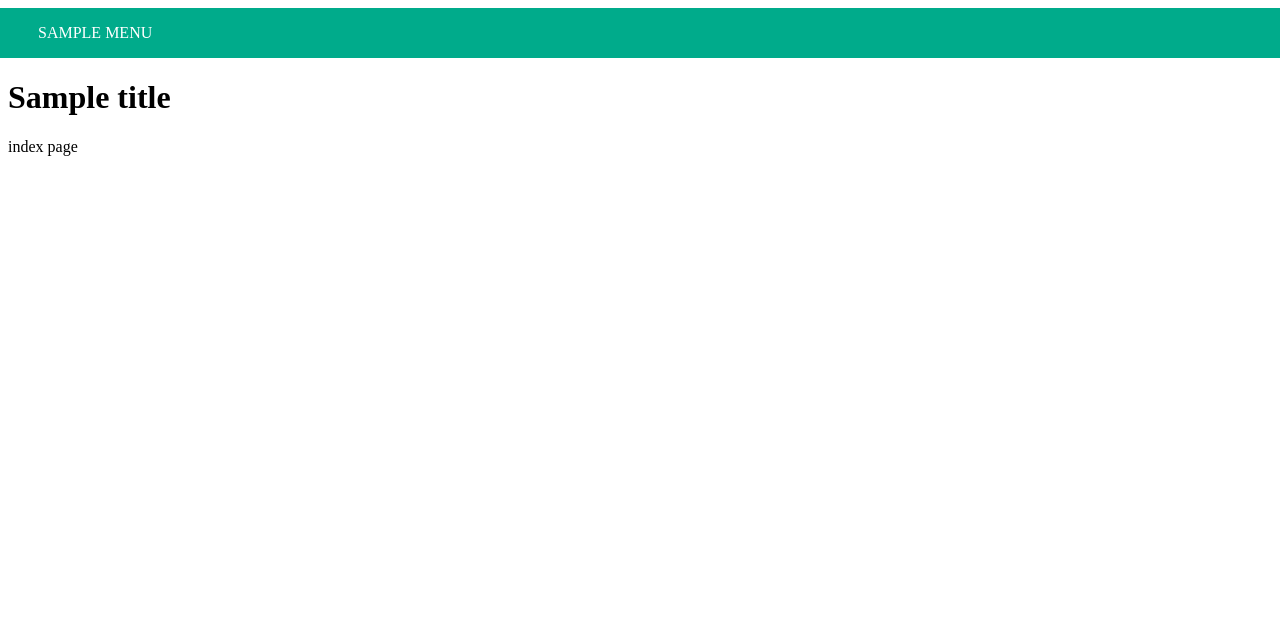
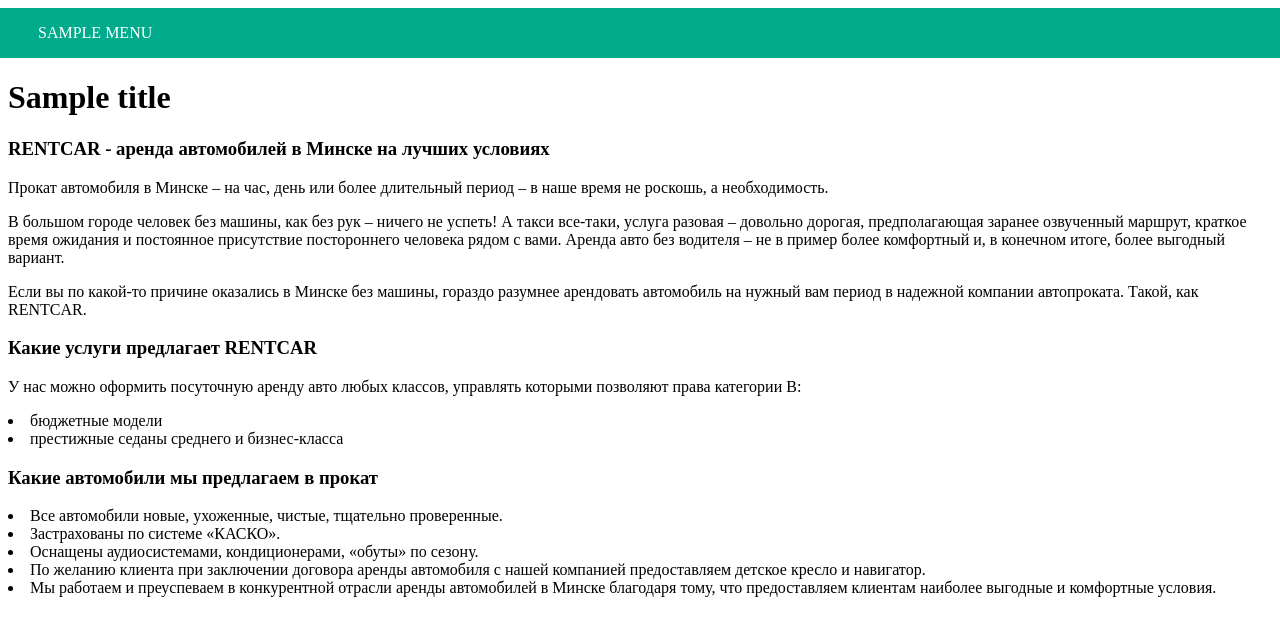
Before and after one commit to Dobromudrov/tms-exam-project, a Django app: template rentcar/main/templates/main/index.html in a window 1280 px wide. Shown: the top 636 px of the page. Run offline with Django 3.2, Linux system fonts and the light colour scheme; the template is opened without the code that fills it: most values are stand-ins (such as "Sample title", 1, 10 or a date in 2020).

Commit message:
add text in index.html

```diff
--- a/rentcar/main/templates/main/index.html
+++ b/rentcar/main/templates/main/index.html
@@ -2,6 +2,21 @@
 
 {% block content %}
 <h1>{{ title }}</h1>
-<p>index page</p>
+<h3>RENTCAR - аренда автомобилей в Минске на лучших условиях</h3>
+
+<p>Прокат автомобиля в Минске – на час, день или более длительный период – в наше время не роскошь, а необходимость.
+<p>В большом городе человек без машины, как без рук – ничего не успеть! А такси все-таки, услуга разовая – довольно дорогая, предполагающая заранее озвученный маршрут, краткое время ожидания и постоянное присутствие постороннего человека рядом с вами. Аренда авто без водителя – не в пример более комфортный и, в конечном итоге, более выгодный вариант.
+<p>Если вы по какой-то причине оказались в Минске без машины, гораздо разумнее арендовать автомобиль на нужный вам период в надежной компании автопроката. Такой, как RENTCAR.
+<h3>Какие услуги предлагает RENTCAR</h3>
+<p>У нас можно оформить посуточную аренду авто любых классов, управлять которыми позволяют права категории В:
+<li>бюджетные модели
+<li>престижные седаны среднего и бизнес-класса
+<h3>Какие автомобили мы предлагаем в прокат</h3>
+<li>Все автомобили новые, ухоженные, чистые, тщательно проверенные.
+<li>Застрахованы по системе «КАСКО».
+<li>Оснащены аудиосистемами, кондиционерами, «обуты» по сезону.
+<li>По желанию клиента при заключении договора аренды автомобиля с нашей компанией предоставляем детское кресло и навигатор.
+<li>Мы работаем и преуспеваем в конкурентной отрасли аренды автомобилей в Минске благодаря тому, что предоставляем клиентам наиболее выгодные и комфортные условия.
+</h3>
 
 {% endblock %}
```
